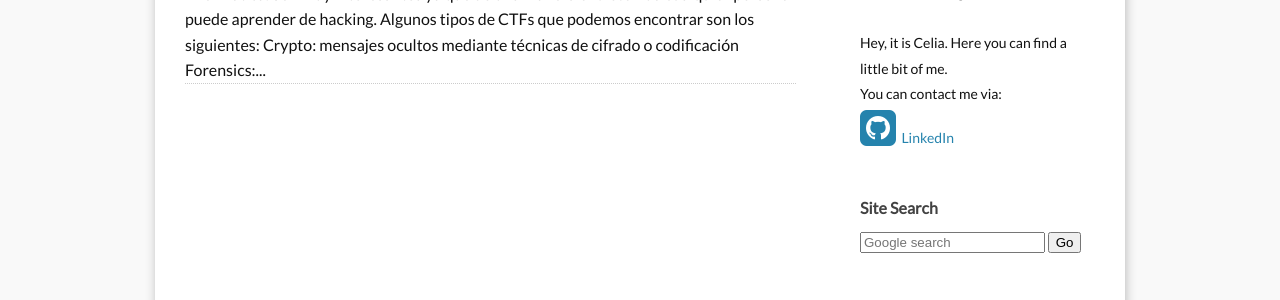
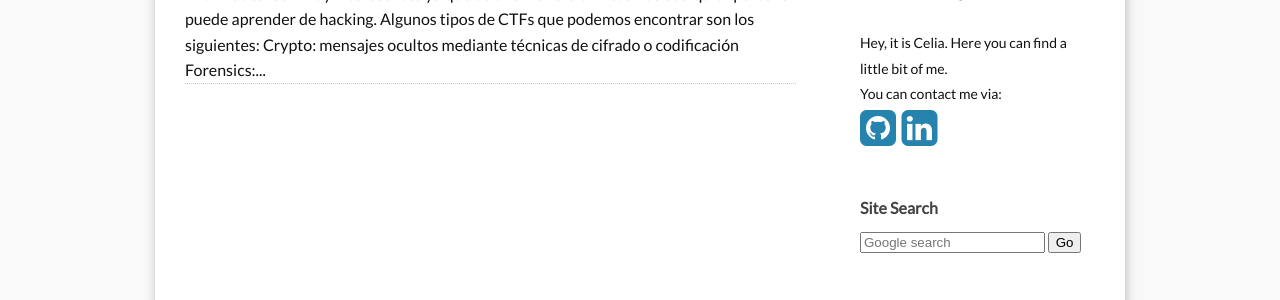
Before and after one commit to marselia/marselia.github.io, a Jekyll site: the page built from index.html, in a window 1280 px wide. Shown: the part 366-666 px from the top of the page. Built offline with Jekyll 4.4.1, drawn with Linux system fonts in a browser that asks for light colours; the list of posts is cut into pages by our own code.

Commit message:
Update Aboutme.html

```diff
--- a/_includes/Aboutme.html
+++ b/_includes/Aboutme.html
@@ -13,7 +13,7 @@
   <a href="https://github.com/{{site.github_username}}" title="GithubID: {{site.github_username}}"><i class="fa fa-github-square fa-3x"></i></a>&nbsp;
   {% endif %}
   {% if site.linkedin_username != empty %}
-  <a href="https://www.linkedin.com/in/{{ site.linkedin_username }}" title="LinkedIn: {{ site.linkedin_username }}"> LinkedIn </a>
+  <a href="https://www.linkedin.com/in/{{ site.linkedin_username }}" title="LinkedIn: {{ site.linkedin_username }}"> <i class="fa fa-linkedin-square fa-3x"></i></a>
   {% endif %}
   {% endif %}
 </div>
```
